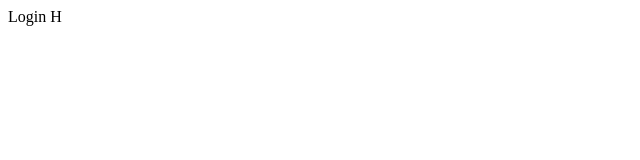
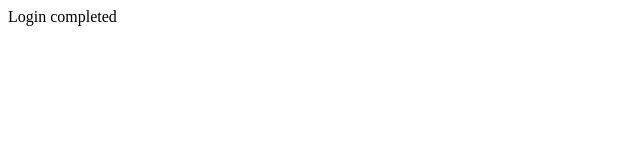
Before and after one commit to Ishirastogi/Sign-up, a plain HTML site: page login.html in a window 1280 px wide. Shown: the full height of the page, 0-640 px from the left. Drawn offline with Linux system fonts and the light colour scheme.

Commit message:
login completed

```diff
--- a/login.html
+++ b/login.html
@@ -6,6 +6,6 @@
     <title>Document</title>
 </head>
 <body>
-    Login H
+    Login completed
 </body>
 </html>
```
